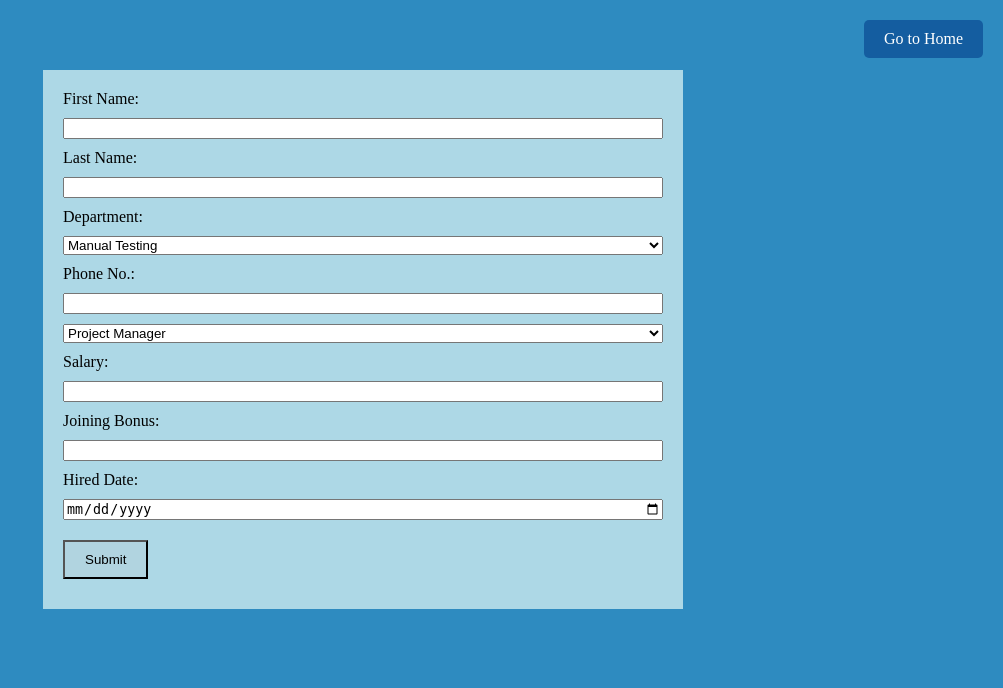
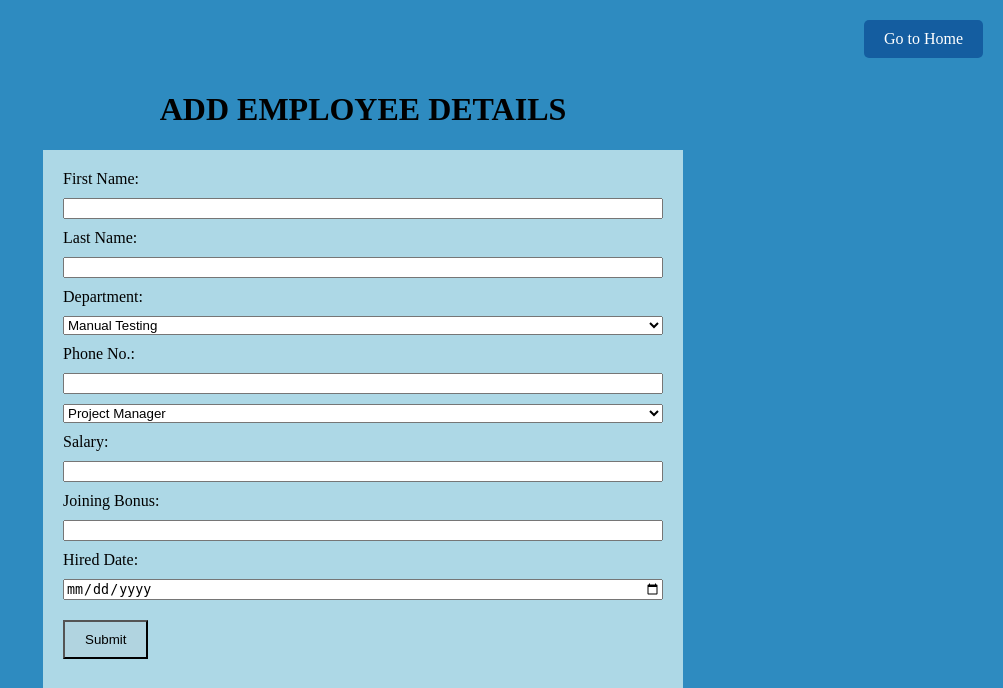
Before and after one commit to samay-topre/Employee_Management_System, a Django app: page /add/ in a window 1280 px wide. Shown: the top 688 px of the page, without its empty margins (277-1280 px from the left). Run offline with Django 5.2, Linux system fonts and the light colour scheme.

Commit message:
new commit by samay

```diff
--- a/emp_app/templates/add.html
+++ b/emp_app/templates/add.html
@@ -76,7 +76,7 @@
     <a style="text-decoration: none;" class="go-home-button" href="/">Go to Home</a>
 
     <div class="content-below-navbar">
-
+<h1  style="text-align: center;">ADD EMPLOYEE DETAILS</h1>
         <form style="background-color:  #ADD8E6" method="post" action="{% url 'add' %}" enctype="multipart/form-data">
             {% csrf_token %}
 
```
Also changed, not shown: db.sqlite3.
